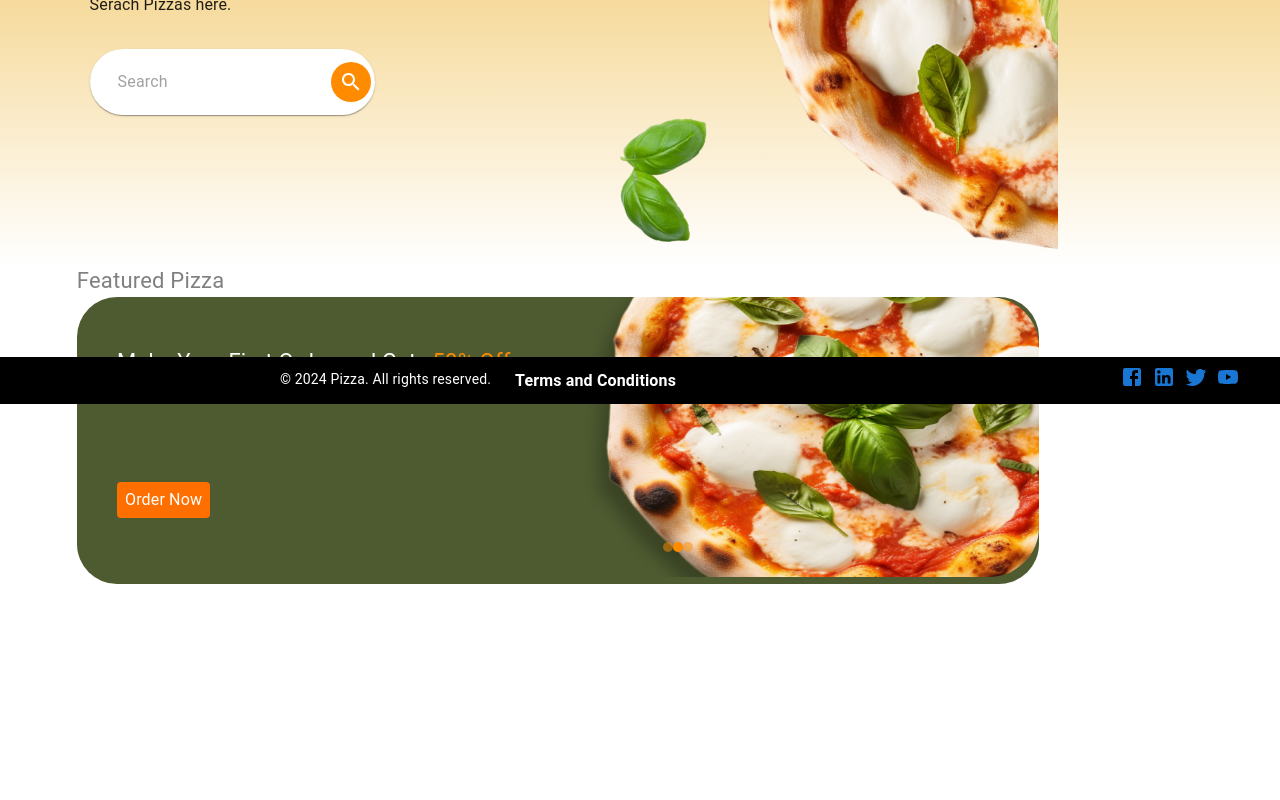
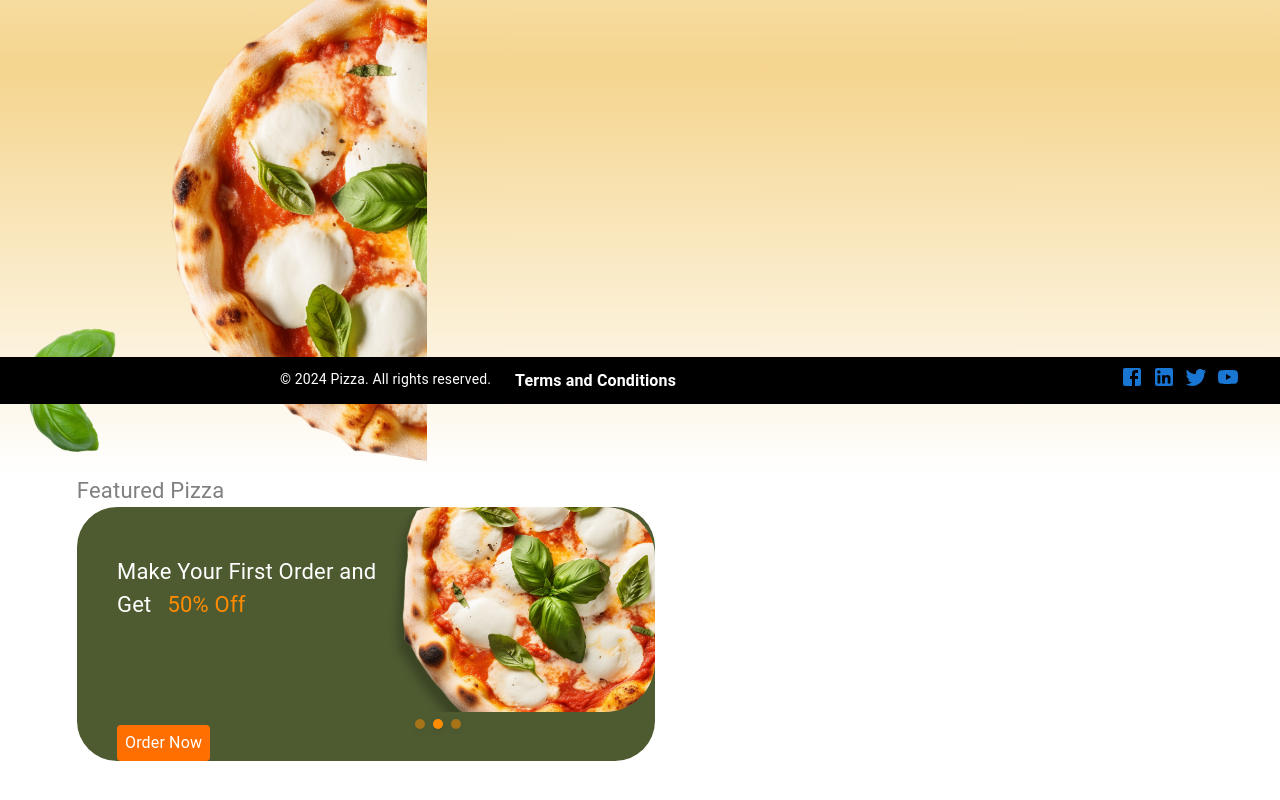
Before and after one commit to getye/Pizza-Ordering-App, a React (Create React App) app in the folder client/: page / in a window 1280 px wide. Shown: the part 396-1196 px from the top of the page. Before the commit the page ends 1084 px from the top, so only its background shows below. Built offline with nearby package versions, Linux system fonts and the light colour scheme.

Commit message:
Side bar and body

```diff
--- a/client/src/components/home.js
+++ b/client/src/components/home.js
@@ -41,7 +41,7 @@ return (
         }}
         >
 
-      <Grid item   sx={{
+      <Grid item xs={12} sm={12} md={8} lg={8}  sx={{
         display: 'flex', flexDirection: 'column', alignItems: 'flex-start',
         ml: {xs: '1%', sm: '2%', md: '5%', lg: '7%'}
          }}>
@@ -89,36 +89,36 @@ return (
         </Paper>
       </Grid>
 
-      <Grid item  sx={{ display: 'flex', justifyContent: 'flex-end', alignItems: 'end'}}>
+      <Grid item xs={12} sm={12} md={4} lg={4} sx={{ display: 'flex', justifyContent: 'flex-end', alignItems: 'end'}}>
         <img src={home1} alt='Pizza' style={{maxWidth:'40%', maxHeight:'22vh'}}/>
         <img src={home2} alt='Pizza' style={{maxWidth:'60%', maxHeight:'80vh'}}/>
       </Grid>
     </Grid>
-    <Box sx={{
-      ml: {xs: '1%', sm: '2%', md: '4%', lg: '6%'},
-      pb:{xs:4, sm:6, md:9, lg:13}}}>
-        <Typography sx={{color:'gray', fontSize:{xs:'10px', sm:'12px', md:'16', lg:'22px'}}}>Featured Pizza</Typography>
-    <Box sx={{ maxwidth: '60%', maxheight: '300px', display: 'flex', justifyContent: 'center' }}>
+    <Box
+      sx={{
+        ml: { xs: '1%', sm: '2%', md: '4%', lg: '6%' },
+        pb: { xs: 4, sm: 6, md: 9, lg: 13 }
+      }}
+    >
+      <Typography sx={{ color: 'gray', fontSize: { xs: '10px', sm: '12px', md: '16', lg: '22px' } }}>
+        Featured Pizza
+      </Typography>
+      <Box sx={{ maxWidth: '60%', maxHeight: '300px', display: 'flex', justifyContent: 'center', flexDirection: 'column', position: 'relative' }}>
         <div className="glide">
           <div className="glide__track" data-glide-el="track">
             <ul className="glide__slides">
+              {/* Slide 1 */}
               <li className="glide__slide">
                 <Grid container sx={{ bgcolor: '#3D3C3A', maxWidth: '80%', borderRadius: 10, paddingLeft: 5 }}>
                   <Grid item xs={6} sx={{ paddingTop: 6 }}>
-                  <Typography sx={{ pb:{xs:4, sm:6, md:9, lg:13}, color: 'white',
-                    fontSize:{xs:'10px', sm:'12px', md:'16', lg:'22px'}
-                   }}>
+                    <Typography sx={{ pb: { xs: 4, sm: 6, md: 9, lg: 13 }, color: 'white', fontSize: { xs: '10px', sm: '12px', md: '16', lg: '22px' } }}>
                       Make Your First Order and Get
-                    <Typography component="span" sx={{ color: '#FF8C00', paddingLeft: 2,
-                      fontSize:{xs:'10px', sm:'12px', md:'16', lg:'22px'}
-                    }}>
+                      <Typography component="span" sx={{ color: '#FF8C00', paddingLeft: 2, fontSize: { xs: '10px', sm: '12px', md: '16', lg: '22px' } }}>
                         50% Off
                       </Typography>
                     </Typography>
                     <Button sx={{ bgcolor: '#FF6F00', color: 'white' }}>
-                    <Typography sx={{ textTransform: 'capitalize' }}>
-                      Order Now
-                    </Typography>
+                      <Typography sx={{ textTransform: 'capitalize' }}>Order Now</Typography>
                     </Button>
                   </Grid>
                   <Grid item xs={6} sx={{ justifyContent: 'end' }}>
@@ -126,25 +126,18 @@ return (
                   </Grid>
                 </Grid>
               </li>
+              {/* Slide 2 */}
               <li className="glide__slide">
                 <Grid container sx={{ bgcolor: '#4E5B31', maxWidth: '80%', borderRadius: 10, paddingLeft: 5 }}>
                   <Grid item xs={6} sx={{ paddingTop: 6 }}>
-                  <Typography
-                    sx={{ pb:{xs:4, sm:6, md:9, lg:13},
-                    fontSize:{xs:'10px', sm:'12px', md:'16', lg:'22px'},
-                    color: 'white' }}>
+                    <Typography sx={{ pb: { xs: 4, sm: 6, md: 9, lg: 13 }, fontSize: { xs: '10px', sm: '12px', md: '16', lg: '22px' }, color: 'white' }}>
                       Make Your First Order and Get
-                    <Typography component="span"
-                      sx={{ color: '#FF8C00', paddingLeft: 2,
-                      fontSize:{xs:'10px', sm:'12px', md:'16', lg:'22px'}
-                    }}>
+                      <Typography component="span" sx={{ color: '#FF8C00', paddingLeft: 2, fontSize: { xs: '10px', sm: '12px', md: '16', lg: '22px' } }}>
                         50% Off
                       </Typography>
                     </Typography>
                     <Button sx={{ bgcolor: '#FF6F00', color: 'white' }}>
-                    <Typography sx={{ textTransform: 'capitalize' }}>
-                      Order Now
-                    </Typography>
+                      <Typography sx={{ textTransform: 'capitalize' }}>Order Now</Typography>
                     </Button>
                   </Grid>
                   <Grid item xs={6} sx={{ justifyContent: 'end' }}>
@@ -152,23 +145,18 @@ return (
                   </Grid>
                 </Grid>
               </li>
+              {/* Slide 3 */}
               <li className="glide__slide">
                 <Grid container sx={{ bgcolor: '#438D80', maxWidth: '80%', borderRadius: 10, paddingLeft: 5 }}>
                   <Grid item xs={6} sx={{ paddingTop: 6 }}>
-                  <Typography sx={{ pb:{xs:4, sm:6, md:9, lg:13}, color: 'white',
-                    fontSize:{xs:'10px', sm:'12px', md:'16', lg:'22px'}
-                   }}>
+                    <Typography sx={{ pb: { xs: 4, sm: 6, md: 9, lg: 13 }, color: 'white', fontSize: { xs: '10px', sm: '12px', md: '16', lg: '22px' } }}>
                       Make Your First Order and Get
-                    <Typography component="span" sx={{ color: '#FF8C00', paddingLeft: 2,
-                      fontSize:{xs:'10px', sm:'12px', md:'16', lg:'22px'}
-                     }}>
+                      <Typography component="span" sx={{ color: '#FF8C00', paddingLeft: 2, fontSize: { xs: '10px', sm: '12px', md: '16', lg: '22px' } }}>
                         50% Off
                       </Typography>
                     </Typography>
                     <Button sx={{ bgcolor: '#FF6F00', color: 'white' }}>
-                    <Typography sx={{ textTransform: 'capitalize' }}>
-                      Order Now
-                    </Typography>
+                      <Typography sx={{ textTransform: 'capitalize' }}>Order Now</Typography>
                     </Button>
                   </Grid>
                   <Grid item xs={6} sx={{ justifyContent: 'end' }}>
@@ -178,7 +166,8 @@ return (
               </li>
             </ul>
           </div>
-        <Box className="glide__bullets" data-glide-el="controls[nav]">
+          {/* Dots below the slider */}
+          <Box className="glide__bullets" data-glide-el="controls[nav]" sx={{ display: 'flex', justifyContent: 'center', marginTop: 2 }}>
             {Array.from({ length: 3 }).map((_, index) => (
               <Button
                 key={index}
@@ -199,14 +188,15 @@ return (
                   '&.glide__bullet--active': {
                     opacity: 1, // Full opacity when active
                   },
+                  mx: 0.5 // Optional: add some horizontal space between dots
                 }}
               />
             ))}
           </Box>
         </div>
       </Box>
+    </Box>
 
-    </Box>
     </>
     );
    }
```
Also changed, not shown: 8 other files (tests, documents, lock files or other folders). Lines whose indentation alone changed are shown as unchanged.
